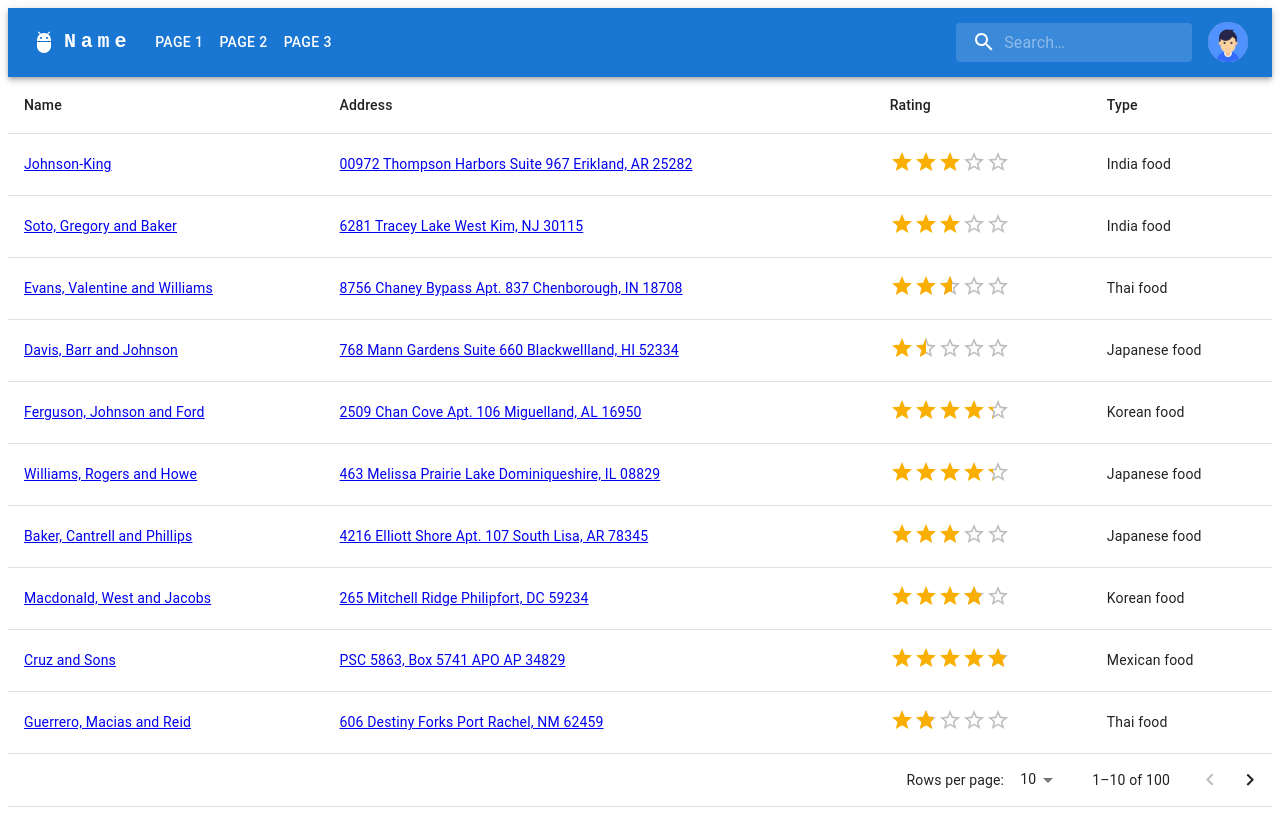
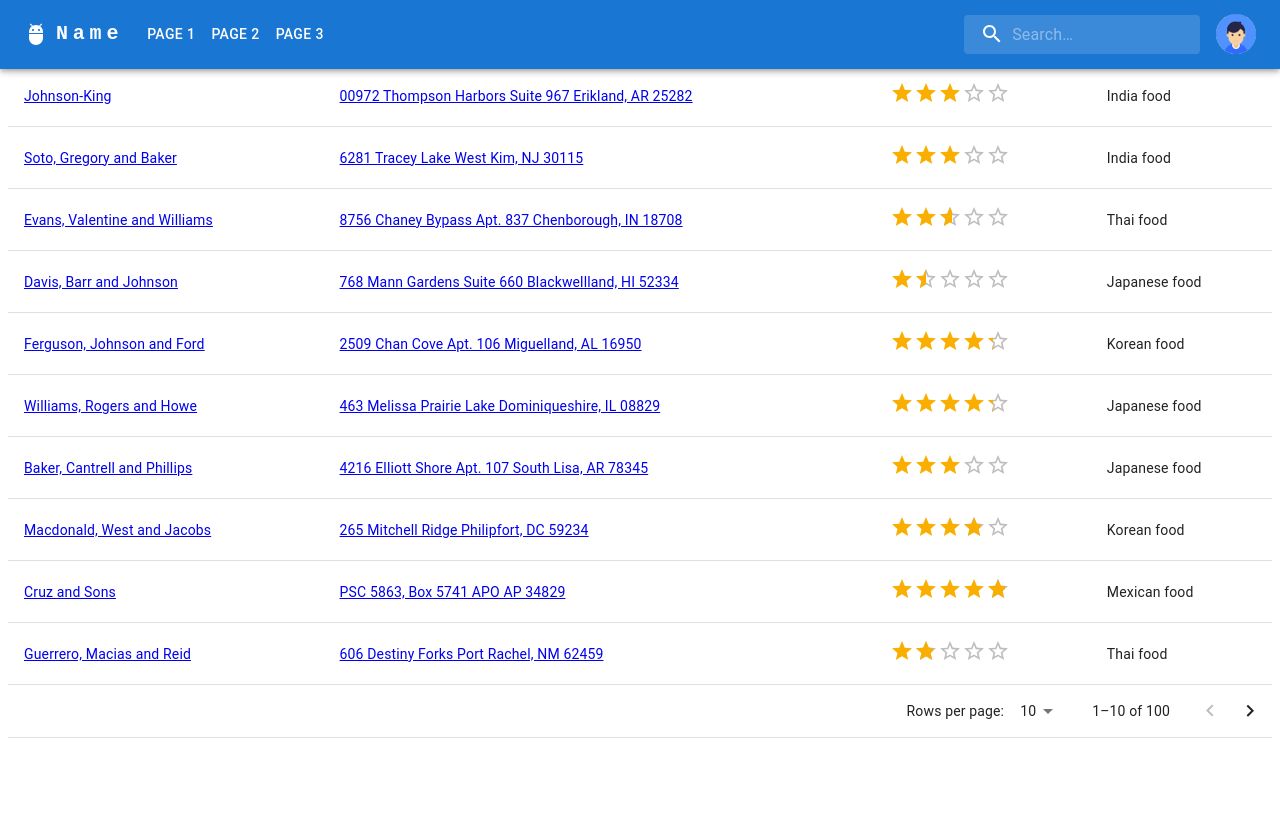
Before and after one commit to CS222-UIUC/course-project-team46, a React (Create React App) app in the folder client/: page / in a window 1280 px wide. Built offline with nearby package versions, Linux system fonts and the light colour scheme.

Commit message:
Keeps AppBar at the top when scrolling screen

```diff
--- a/client/src/components/AppBar/index.js
+++ b/client/src/components/AppBar/index.js
@@ -38,8 +38,10 @@ function ResponsiveAppBar(props) {
         setAnchorElUser(null);
     };
 
+    // Keeps at the top when scrolling up and down
+    // zIndex: ensure that it is always above other elements
     return (
-        <AppBar position="static">
+        <AppBar position="fixed" sx={{ zIndex: (theme) => theme.zIndex.drawer + 1 }}>
             <Container maxWidth="xl">
                 <Toolbar disableGutters>
                     {/* Logo */}
```
